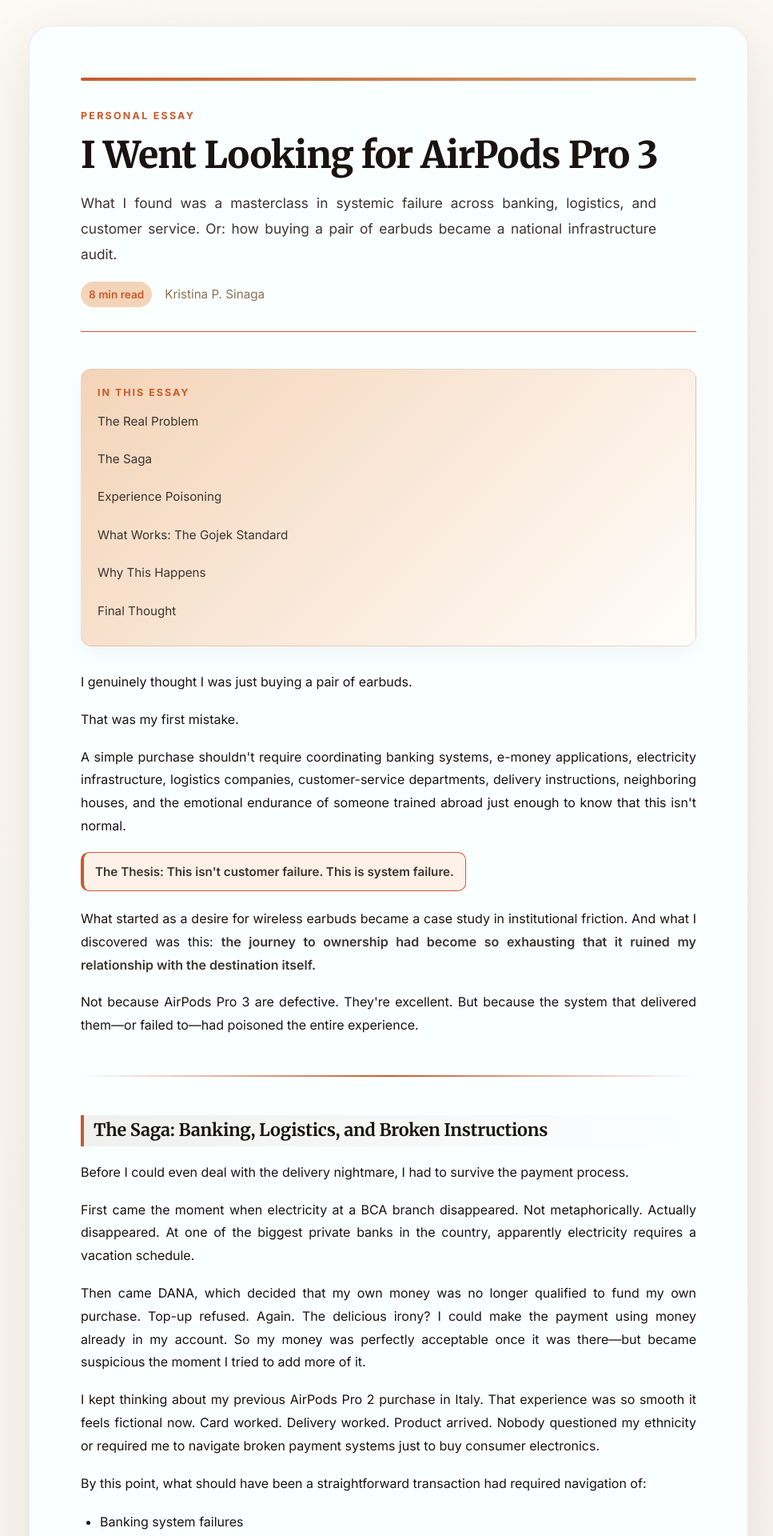
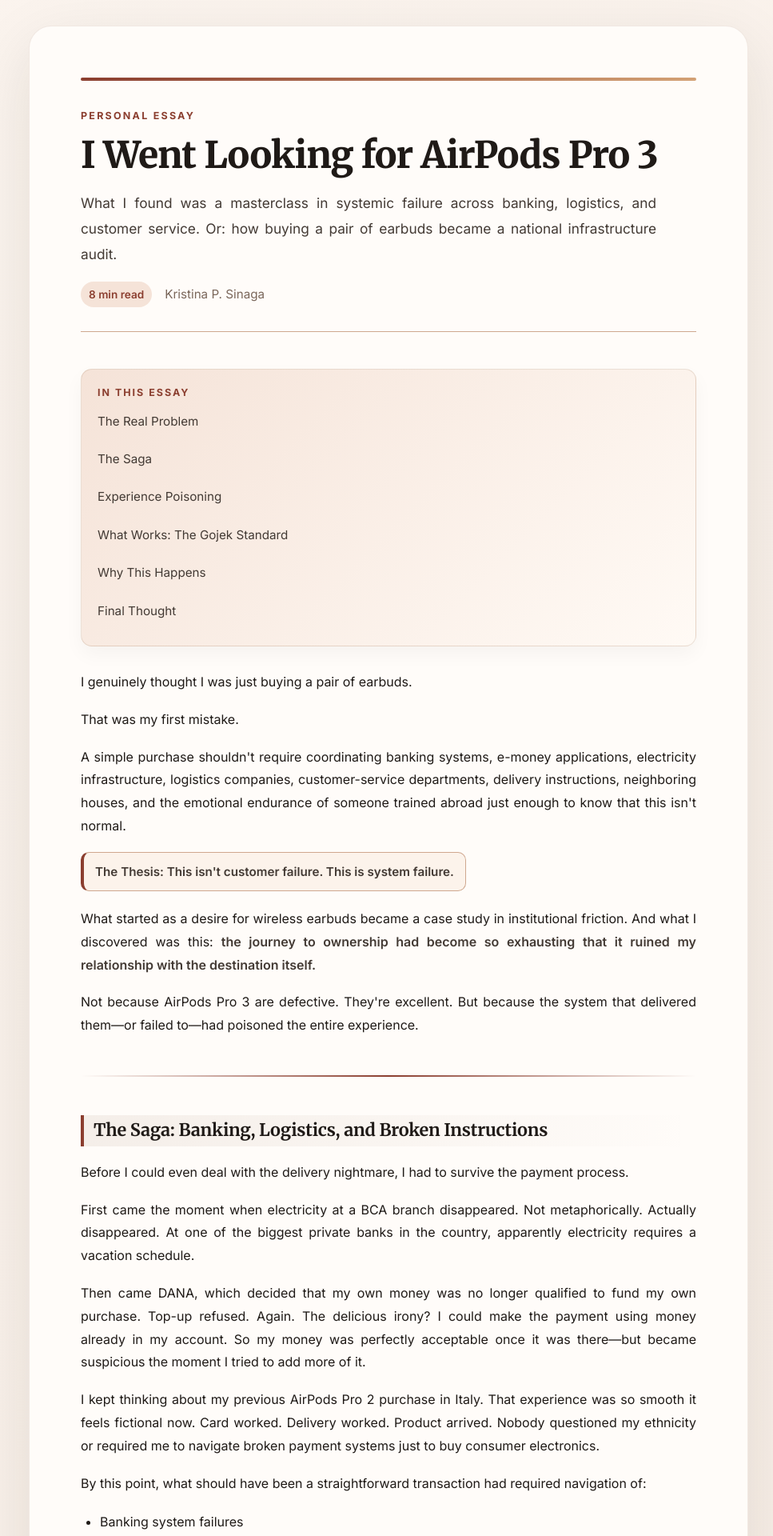
Before and after one commit to Kristina01-hash/Kristina01-hash.github.io, a Jekyll site: the page clown-network/chronicles/20260809_airpods_blog_post.html, which Jekyll copies as it is, in a window 1280 px wide. Shown: the top 1920 px of the page at 80% size, without its empty margins (154-1121 px from the left). Built offline with Jekyll 4.4.1, drawn with Linux system fonts in a browser that asks for light colours.

Commit message:
Update 20260809_airpods_blog_post.html

```diff
--- a/clown-network/chronicles/20260809_airpods_blog_post.html
+++ b/clown-network/chronicles/20260809_airpods_blog_post.html
@@ -16,15 +16,16 @@
         }
 
         :root {
-            --primary-color: #1a1410;
-            --secondary-color: #3d3530;
-            --accent-color: #c85a2a;
-            --accent-hover: #d97a3a;
-            --accent-soft: #f4d4b8;
-            --text-light: #8b7355;
-            --border-color: #d4553a;
-            --bg-light: #fef1e8;
-            --shadow: 0 25px 80px rgba(26, 20, 16, 0.10);
+            --primary-color: #1f1a17;
+            --secondary-color: #433a34;
+            --accent-color: #8b3e2f;
+            --accent-hover: #a64b35;
+            --accent-soft: #f5e3d8;
+            --text-light: #7a675b;
+            --border-color: #cfa88f;
+            --bg-light: #fcf3eb;
+            --shadow: 0 25px 80px rgba(31, 26, 23, 0.10);
+            --highlight: #f8dccb;
         }
 
         html {
@@ -35,7 +36,7 @@
             font-family: 'Inter', -apple-system, BlinkMacSystemFont, 'Segoe UI', sans-serif;
             line-height: 1.8;
             color: var(--primary-color);
-            background: linear-gradient(135deg, #fdf9f3 0%, #f5efe6 100%);
+            background: linear-gradient(135deg, #fbf4ee 0%, #f1e4da 100%);
             padding: 32px 16px;
         }
 
@@ -55,7 +56,7 @@
             max-width: 900px;
             margin: 0 auto;
             padding: 64px 64px 52px;
-            background: #faffff;
+            background: #fffcf9;
             border-radius: 28px;
             box-shadow: var(--shadow);
             border: 1px solid rgba(139, 94, 60, 0.12);
@@ -162,7 +163,7 @@
         .toc {
             margin: 0 0 30px;
             padding: 18px 20px;
-            background: linear-gradient(135deg, var(--accent-soft), #fffdfa);
+            background: linear-gradient(135deg, var(--accent-soft), #fffaf5);
             border: 1px solid rgba(139, 94, 60, 0.16);
             border-radius: 14px;
             box-shadow: 0 10px 24px rgba(17, 17, 17, 0.04);
@@ -216,7 +217,7 @@
 
         .highlight {
             padding: 20px 24px;
-            background: linear-gradient(90deg, rgba(232, 134, 232, 0.1), transparent);
+            background: linear-gradient(90deg, var(--highlight), transparent);
             border-left: 4px solid var(--accent-color);
             border-radius: 8px;
             margin: 24px 0;
@@ -229,8 +230,8 @@
 
         .takeaway {
             padding: 20px 24px;
-            background: linear-gradient(90deg, rgba(232, 134, 232, 0.08), transparent);
-            border: 1px solid rgba(232, 134, 232, 0.2);
+            background: linear-gradient(90deg, rgba(139, 62, 47, 0.07), transparent);
+            border: 1px solid rgba(139, 62, 47, 0.16);
             border-left: 4px solid var(--accent-color);
             border-radius: 8px;
             margin: 24px 0;
```
